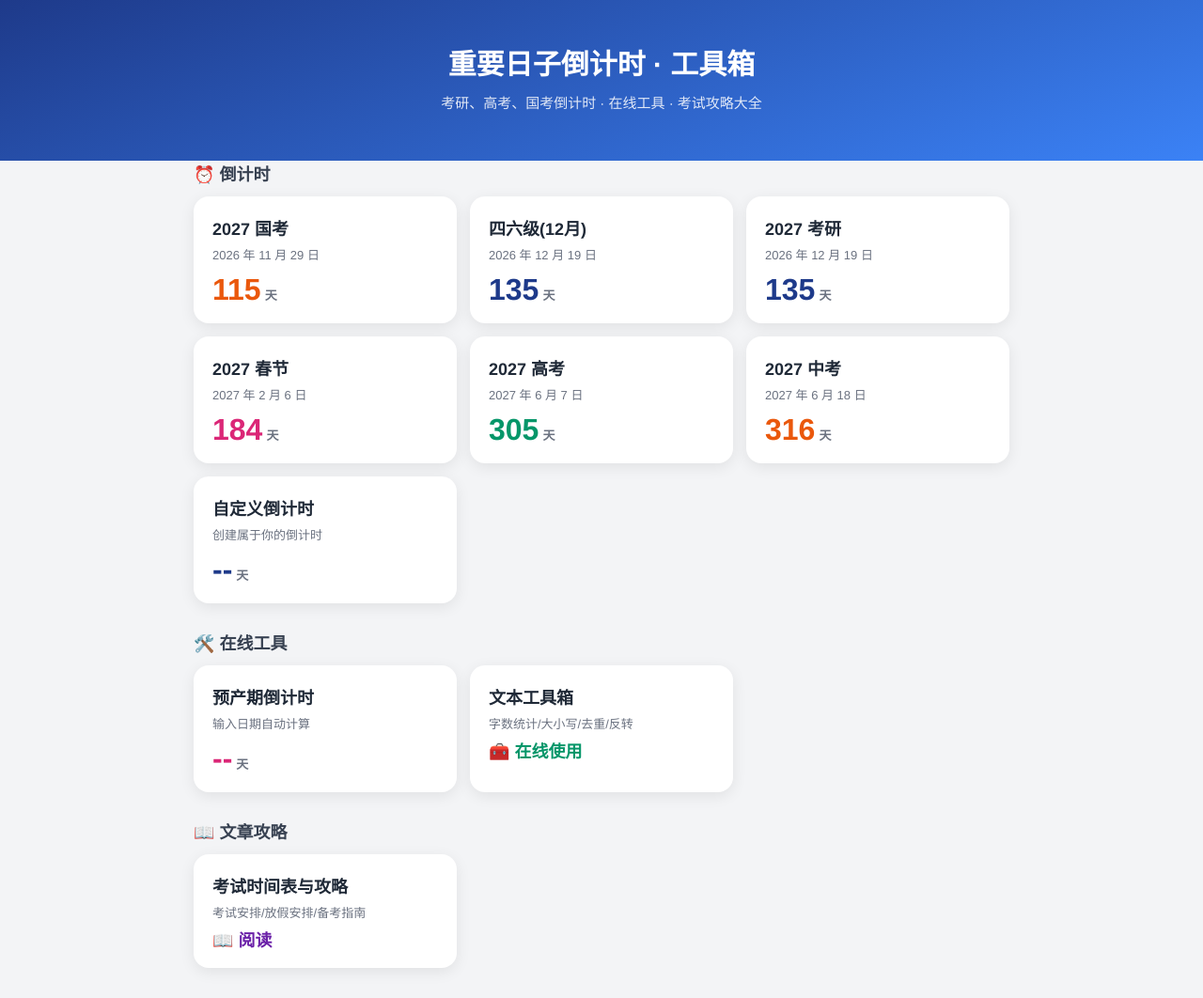
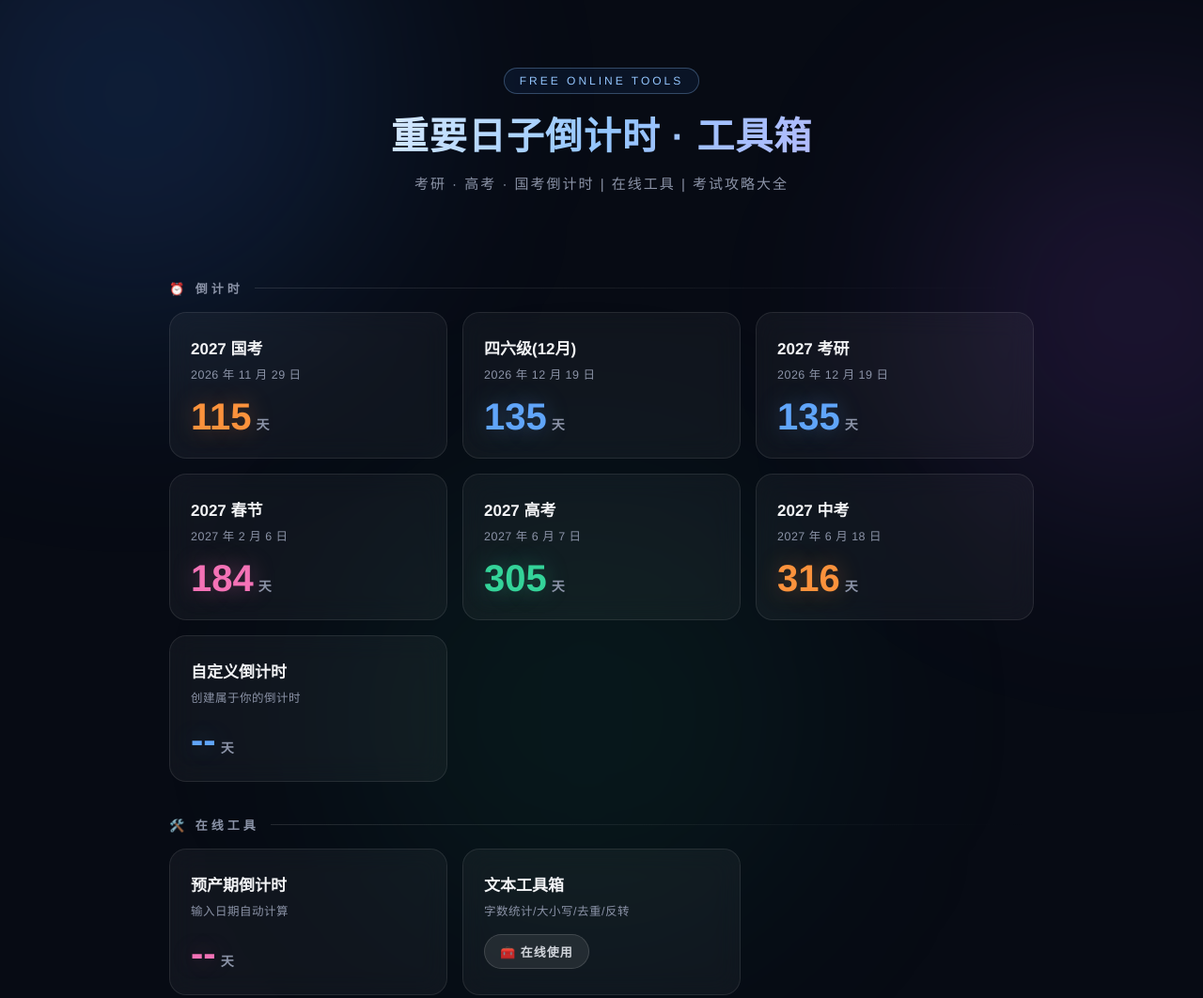
Before and after one commit to xuanbai36/dao-jishi, a plain HTML site: page index.html in a window 1280 px wide. Shown: the top 1062 px of the page at 94% size. Drawn offline with Linux system fonts and the light colour scheme.

Commit message:
Add files via upload

```diff
--- a/index.html
+++ b/index.html
@@ -12,56 +12,92 @@
   * { margin: 0; padding: 0; box-sizing: border-box; }
   body {
     font-family: "PingFang SC", "Microsoft YaHei", "Helvetica Neue", Arial, sans-serif;
-    background: #f3f4f6;
+    background: #070b14;
     min-height: 100vh;
-    color: #1f2937;
+    color: #e5e7eb;
+    overflow-x: hidden;
   }
-  .header {
-    background: linear-gradient(160deg, #1e3a8a 0%, #3b82f6 100%);
-    color: #fff;
-    text-align: center;
-    padding: 44px 16px 52px;
+  /* 背景光斑 */
+  .glow { position: fixed; border-radius: 50%; filter: blur(120px); z-index: 0; pointer-events: none; }
+  .glow-1 { width: 520px; height: 520px; background: rgba(59,130,246,0.16); top: -160px; left: -120px; }
+  .glow-2 { width: 420px; height: 420px; background: rgba(168,85,247,0.14); top: 120px; right: -140px; }
+  .glow-3 { width: 480px; height: 480px; background: rgba(16,185,129,0.08); bottom: -200px; left: 30%; }
+
+  .header { position: relative; z-index: 1; text-align: center; padding: 72px 20px 56px; }
+  .header .badge {
+    display: inline-block; font-size: 12px; letter-spacing: 3px; color: #93c5fd;
+    border: 1px solid rgba(147,197,253,0.3); border-radius: 999px;
+    padding: 6px 16px; margin-bottom: 20px; background: rgba(59,130,246,0.08);
   }
-  .header h1 { font-size: 30px; font-weight: 800; margin-bottom: 10px; }
-  .header p { font-size: 15px; opacity: 0.85; }
-  .container { max-width: 900px; margin: -28px auto 60px; padding: 0 16px; }
+  .header h1 {
+    font-size: 40px; font-weight: 800; letter-spacing: 1px; line-height: 1.25;
+    background: linear-gradient(120deg, #ffffff 20%, #93c5fd 50%, #c4b5fd 80%);
+    -webkit-background-clip: text; background-clip: text; -webkit-text-fill-color: transparent;
+    margin-bottom: 14px;
+  }
+  .header p { font-size: 15px; color: #8b93a7; letter-spacing: 2px; }
+
+  .container { position: relative; z-index: 1; max-width: 960px; margin: 0 auto 70px; padding: 0 20px; }
   .group-title {
-    font-size: 18px; font-weight: 700; color: #374151;
-    margin: 28px 0 12px; display: flex; align-items: center; gap: 8px;
+    font-size: 13px; font-weight: 600; letter-spacing: 4px; color: #8b93a7;
+    margin: 36px 0 16px; display: flex; align-items: center; gap: 12px;
   }
-  .grid { display: grid; grid-template-columns: repeat(auto-fill, minmax(240px, 1fr)); gap: 14px; }
+  .group-title::after { content: ""; flex: 1; height: 1px; background: linear-gradient(90deg, rgba(255,255,255,0.12), transparent); }
+
+  .grid { display: grid; grid-template-columns: repeat(auto-fill, minmax(250px, 1fr)); gap: 16px; }
   .card {
-    background: #fff;
-    border-radius: 16px;
-    padding: 20px;
+    background: rgba(255,255,255,0.045);
+    border: 1px solid rgba(255,255,255,0.09);
+    border-radius: 18px;
+    padding: 24px 22px;
     text-decoration: none;
     color: inherit;
-    box-shadow: 0 4px 16px rgba(0,0,0,0.08);
-    transition: transform 0.2s, box-shadow 0.2s;
+    backdrop-filter: blur(14px);
+    -webkit-backdrop-filter: blur(14px);
+    transition: transform 0.25s ease, border-color 0.25s ease, box-shadow 0.25s ease, background 0.25s ease;
     display: block;
   }
-  .card:hover { transform: translateY(-4px); box-shadow: 0 8px 24px rgba(0,0,0,0.14); }
-  .card .name { font-size: 18px; font-weight: 700; margin-bottom: 6px; }
-  .card .date { font-size: 13px; color: #6b7280; margin-bottom: 12px; }
-  .card .days { font-size: 32px; font-weight: 800; color: #1e3a8a; line-height: 1; }
-  .card .days small { font-size: 13px; font-weight: 600; color: #6b7280; margin-left: 4px; }
-  .card .days.tool { font-size: 18px; font-weight: 700; color: #4d7c0f; }
-  .card .days.content { font-size: 18px; font-weight: 700; color: #6b21a8; }
-  .card.orange .days { color: #ea580c; }
-  .card.pink .days { color: #db2777; }
-  .card.green .days { color: #059669; }
+  .card:hover {
+    transform: translateY(-6px);
+    border-color: rgba(147,197,253,0.45);
+    background: rgba(255,255,255,0.07);
+    box-shadow: 0 20px 50px rgba(0,0,0,0.5), 0 0 30px rgba(59,130,246,0.15);
+  }
+  .card .name { font-size: 17px; font-weight: 700; color: #f3f4f6; margin-bottom: 6px; }
+  .card .date { font-size: 12.5px; color: #8b93a7; margin-bottom: 16px; letter-spacing: 0.5px; }
+  .card .days {
+    font-size: 40px; font-weight: 800; line-height: 1; color: #60a5fa;
+    text-shadow: 0 0 24px rgba(96,165,250,0.35);
+  }
+  .card .days small { font-size: 14px; font-weight: 600; color: #8b93a7; margin-left: 5px; text-shadow: none; }
+  .card.orange .days { color: #fb923c; text-shadow: 0 0 24px rgba(251,146,60,0.35); }
+  .card.pink .days { color: #f472b6; text-shadow: 0 0 24px rgba(244,114,182,0.35); }
+  .card.green .days { color: #34d399; text-shadow: 0 0 24px rgba(52,211,153,0.35); }
+  .pill {
+    display: inline-block; font-size: 13px; font-weight: 600; letter-spacing: 1px;
+    color: #d1d5db; background: rgba(255,255,255,0.08);
+    border: 1px solid rgba(255,255,255,0.14); border-radius: 999px;
+    padding: 8px 16px;
+  }
+
   .tip {
-    background: #fff; border-radius: 16px; padding: 20px 24px; margin-top: 28px;
-    font-size: 14px; line-height: 1.8; color: #4b5563; box-shadow: 0 4px 16px rgba(0,0,0,0.08);
+    margin-top: 36px; border: 1px solid rgba(255,255,255,0.08); border-radius: 18px;
+    padding: 22px 26px; font-size: 13.5px; line-height: 2; color: #8b93a7;
+    background: rgba(255,255,255,0.03);
   }
-  .tip b { color: #1e3a8a; }
-  .footer { text-align: center; font-size: 12px; color: #9ca3af; padding: 0 16px 40px; }
+  .tip b { color: #93c5fd; }
+  .footer { position: relative; z-index: 1; text-align: center; font-size: 12px; color: #4b5563; padding: 0 16px 40px; letter-spacing: 1px; }
 </style>
 </head>
 <body>
+<div class="glow glow-1"></div>
+<div class="glow glow-2"></div>
+<div class="glow glow-3"></div>
+
 <div class="header">
+  <div class="badge">FREE ONLINE TOOLS</div>
   <h1>重要日子倒计时 · 工具箱</h1>
-  <p>考研、高考、国考倒计时 · 在线工具 · 考试攻略大全</p>
+  <p>考研 · 高考 · 国考倒计时 | 在线工具 | 考试攻略大全</p>
 </div>
 
 <div class="container" id="container"></div>
@@ -129,9 +165,9 @@ groups.forEach(function (g) {
     } else if (e.type === "input") {
       daysHtml = '<div class="days">--<small>天</small></div>';
     } else if (e.type === "tool") {
-      daysHtml = '<div class="days tool">🧰 在线使用</div>';
+      daysHtml = '<div class="pill">🧰 在线使用</div>';
     } else {
-      daysHtml = '<div class="days content">📖 阅读</div>';
+      daysHtml = '<div class="pill">📖 阅读</div>';
     }
 
     card.innerHTML =
```
